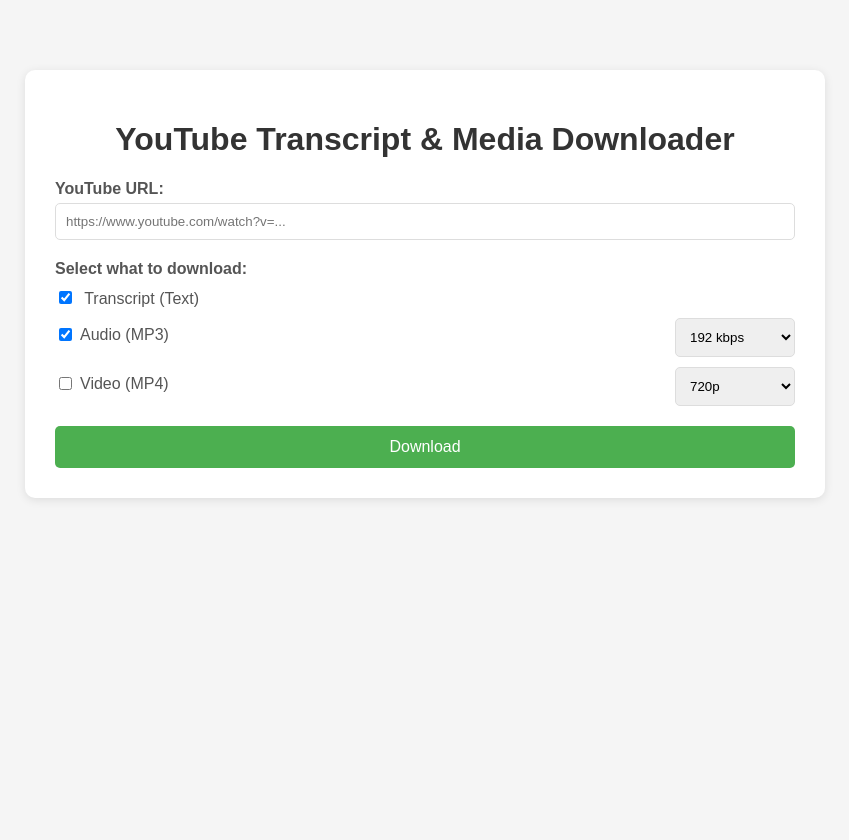
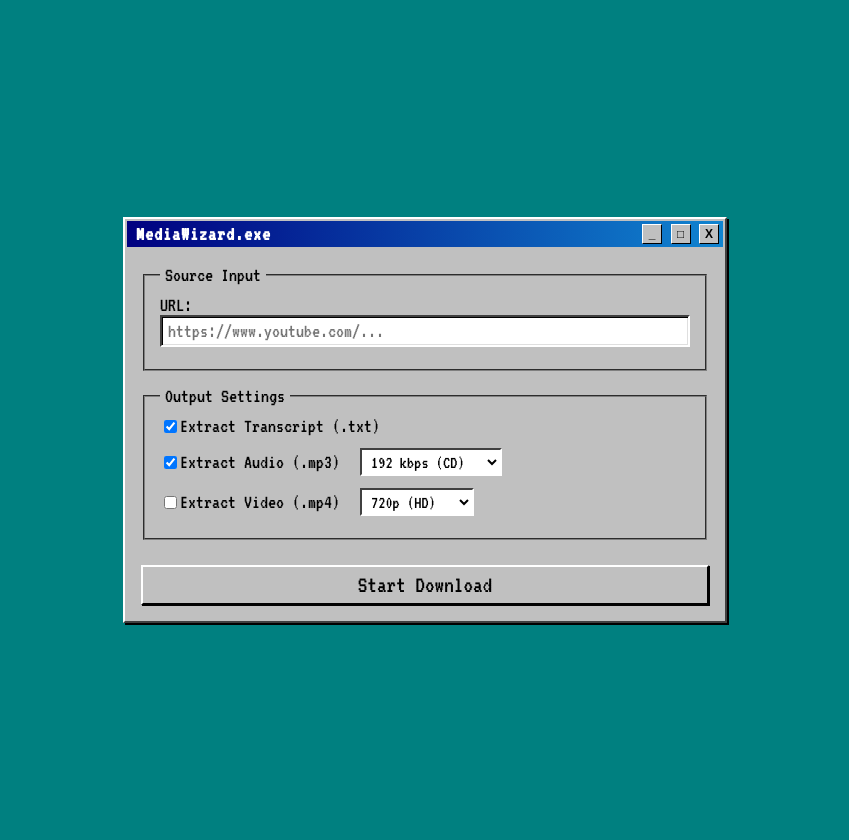
Before and after one commit to JoarFj/youtube-to-mp3, a FastAPI app: page / in a window 1280 px wide. Shown: the whole page, without its empty margins (215-1064 px from the left). Before the commit the page ends 500 px from the top, so only its background shows below. Run offline with FastAPI, Linux system fonts and the light colour scheme.

Commit message:
updated frontend!

```diff
--- a/templates/index.html
+++ b/templates/index.html
@@ -1,147 +1,261 @@
 <!DOCTYPE html>
-<html>
+<html lang="en">
 <head>
-    <title>YouTube Transcript & Media Downloader</title>
+    <meta charset="UTF-8">
+    <meta name="viewport" content="width=device-width, initial-scale=1.0">
+    <title>MediaWizard 98</title>
+    <link href="https://fonts.googleapis.com/css2?family=VT323&display=swap" rel="stylesheet">
     <style>
+        /* --- RETRO Y2K STYLES --- */
         body {
+            background-color: #008080; /* Classic Teal */
+            font-family: 'VT323', monospace;
+            display: flex;
+            justify-content: center;
+            align-items: center;
+            min-height: 100vh;
+            margin: 0;
+            padding: 20px;
+        }
+
+        /* Window Container */
+        .window {
+            background: #c0c0c0;
+            width: 100%;
+            max-width: 600px;
+            box-shadow: 2px 2px 0px #000;
+            border-top: 2px solid #fff;
+            border-left: 2px solid #fff;
+            border-right: 2px solid #404040;
+            border-bottom: 2px solid #404040;
+            display: flex;
+            flex-direction: column;
+        }
+
+        /* Title Bar */
+        .title-bar {
+            background: linear-gradient(90deg, #000080, #1084d0);
+            padding: 3px 4px;
+            display: flex;
+            justify-content: space-between;
+            align-items: center;
+            margin: 2px;
+        }
+
+        .title-bar-text {
+            color: white;
+            font-weight: bold;
+            font-size: 20px;
+            letter-spacing: 1px;
+            padding-left: 5px;
+        }
+
+        .title-bar-controls button {
+            width: 20px;
+            height: 20px;
+            min-width: 20px;
+            padding: 0;
             font-family: Arial, sans-serif;
-            max-width: 800px;
-            margin: 50px auto;
-            padding: 20px;
-            background-color: #f5f5f5;
+            font-size: 12px;
+            font-weight: bold;
+            line-height: 10px;
+            background: #c0c0c0;
+            border-top: 1px solid #fff;
+            border-left: 1px solid #fff;
+            border-right: 1px solid #000;
+            border-bottom: 1px solid #000;
+            box-shadow: none;
+            margin-left: 2px;
         }
-        .container {
-            background-color: white;
-            padding: 30px;
-            border-radius: 10px;
-            box-shadow: 0 2px 10px rgba(0,0,0,0.1);
+
+        .title-bar-controls button:active {
+            border-top: 1px solid #000;
+            border-left: 1px solid #000;
+            border-right: 1px solid #fff;
+            border-bottom: 1px solid #fff;
         }
-        h1 {
-            color: #333;
-            text-align: center;
+
+        /* Window Body */
+        .window-body {
+            padding: 16px;
+            font-size: 20px;
         }
-        .form-group {
-            margin-bottom: 20px;
+
+        /* Fieldsets (Group Boxes) */
+        fieldset {
+            border: 2px solid #808080;
+            border-style: groove;
+            margin-bottom: 15px;
+            padding: 10px 15px;
         }
+
+        legend {
+            padding: 0 5px;
+            font-size: 20px;
+        }
+
+        /* Inputs & Selects */
+        .form-row {
+            margin-bottom: 12px;
+            display: flex;
+            align-items: center;
+            flex-wrap: wrap;
+        }
+
         label {
-            display: block;
-            margin-bottom: 5px;
-            font-weight: bold;
-            color: #555;
+            cursor: pointer;
+            margin-right: 10px;
         }
+
         input[type="text"] {
             width: 100%;
-            padding: 10px;
-            border: 1px solid #ddd;
-            border-radius: 5px;
+            padding: 4px 6px;
+            font-family: 'VT323', monospace;
+            font-size: 20px;
+            border-top: 2px solid #404040;
+            border-left: 2px solid #404040;
+            border-right: 2px solid #fff;
+            border-bottom: 2px solid #fff;
+            box-shadow: inset 1px 1px 0 #000, inset -1px -1px 0 #dfdfdf;
+            background: white;
             box-sizing: border-box;
         }
+
         select {
+            font-family: 'VT323', monospace;
+            font-size: 18px;
+            padding: 2px 5px;
+            background: #fff;
+            border-top: 2px solid #404040;
+            border-left: 2px solid #404040;
+            border-right: 2px solid #fff;
+            border-bottom: 2px solid #fff;
+            margin-left: 10px;
+        }
+
+        /* Main Button */
+        button#submitBtn {
+            font-family: 'VT323', monospace;
+            font-size: 24px;
+            padding: 6px 20px;
             width: 100%;
-            padding: 10px;
-            border: 1px solid #ddd;
-            border-radius: 5px;
+            background: #c0c0c0;
+            border-top: 2px solid #fff;
+            border-left: 2px solid #fff;
+            border-right: 2px solid #000;
+            border-bottom: 2px solid #000;
+            cursor: pointer;
+            margin-top: 10px;
+            box-shadow: 1px 1px 0px #000;
         }
-        button {
-            background-color: #4CAF50;
-            color: white;
-            padding: 12px 30px;
-            border: none;
-            border-radius: 5px;
-            cursor: pointer;
-            font-size: 16px;
-            width: 100%;
+
+        button#submitBtn:active {
+            border-top: 2px solid #000;
+            border-left: 2px solid #000;
+            border-right: 2px solid #fff;
+            border-bottom: 2px solid #fff;
+            transform: translate(1px, 1px);
+            box-shadow: none;
         }
-        button:hover {
-            background-color: #45a049;
+
+        button#submitBtn:disabled {
+            color: #808080;
+            cursor: wait;
         }
-        button:disabled {
-            background-color: #cccccc;
-            cursor: not-allowed;
+
+        /* Status & Results */
+        .status-bar {
+            margin-top: 20px;
+            border-top: 2px solid #808080;
+            border-left: 2px solid #808080;
+            border-right: 2px solid #fff;
+            border-bottom: 2px solid #fff;
+            padding: 5px;
+            background: #c0c0c0;
+            min-height: 30px;
+            font-size: 18px;
         }
-        .result {
-            margin-top: 20px;
-            padding: 15px;
-            border-radius: 5px;
-            display: none;
-        }
-        .success {
-            background-color: #d4edda;
-            border: 1px solid #c3e6cb;
-            color: #155724;
-        }
-        .error {
-            background-color: #f8d7da;
-            border: 1px solid #f5c6cb;
-            color: #721c24;
-        }
-        .loading {
-            text-align: center;
-            color: #666;
-            margin-top: 20px;
-            display: none;
-        }
+
         .download-link {
             display: inline-block;
-            margin: 10px 10px 10px 0;
-            padding: 10px 20px;
-            background-color: #007bff;
-            color: white;
-            text-decoration: none;
-            border-radius: 5px;
+            margin: 5px 5px 5px 0;
+            color: blue;
+            text-decoration: underline;
+            cursor: pointer;
         }
         .download-link:hover {
-            background-color: #0056b3;
+            background-color: #000080;
+            color: white;
         }
+
+        .error-msg { color: red; font-weight: bold; }
+        .success-msg { color: #000080; font-weight: bold; }
+
+        /* Utilitites */
+        .hidden { display: none; }
     </style>
 </head>
 <body>
-    <div class="container">
-        <h1>YouTube Transcript & Media Downloader</h1>
-        <form id="downloadForm">
-            <div class="form-group">
-                <label for="url">YouTube URL:</label>
-                <input type="text" id="url" name="url" placeholder="https://www.youtube.com/watch?v=..." required>
+
+    <div class="window">
+        <div class="title-bar">
+            <div class="title-bar-text">MediaWizard.exe</div>
+            <div class="title-bar-controls">
+                <button aria-label="Minimize">_</button>
+                <button aria-label="Maximize">□</button>
+                <button aria-label="Close">X</button>
             </div>
-            <div class="form-group">
-                <label>Select what to download:</label>
-                <div style="margin-top: 10px;">
-                    <label style="display: block; margin-bottom: 10px; font-weight: normal; cursor: pointer;">
-                        <input type="checkbox" id="downloadTranscript" name="downloadTranscript" checked style="margin-right: 8px;">
-                        Transcript (Text)
-                    </label>
-                    <div style="display: flex; align-items: center; margin-bottom: 10px;">
-                        <label style="display: inline-flex; align-items: center; font-weight: normal; cursor: pointer; flex: 1;">
-                            <input type="checkbox" id="downloadAudio" name="downloadAudio" checked style="margin-right: 8px;">
-                            Audio (MP3)
-                        </label>
-                        <select id="audioQuality" name="audioQuality" style="width: 120px; margin-left: 10px;">
-                            <option value="128">128 kbps</option>
-                            <option value="192" selected>192 kbps</option>
-                            <option value="256">256 kbps</option>
-                            <option value="320">320 kbps</option>
+        </div>
+
+        <div class="window-body">
+            <form id="downloadForm">
+                <fieldset>
+                    <legend>Source Input</legend>
+                    <div class="form-row">
+                        <label for="url">URL:</label>
+                        <input type="text" id="url" name="url" placeholder="https://www.youtube.com/..." required>
+                    </div>
+                </fieldset>
+
+                <fieldset>
+                    <legend>Output Settings</legend>
+
+                    <div class="form-row">
+                        <input type="checkbox" id="downloadTranscript" name="downloadTranscript" checked>
+                        <label for="downloadTranscript">Extract Transcript (.txt)</label>
+                    </div>
+
+                    <div class="form-row">
+                        <input type="checkbox" id="downloadAudio" name="downloadAudio" checked>
+                        <label for="downloadAudio">Extract Audio (.mp3)</label>
+                        <select id="audioQuality" name="audioQuality">
+                            <option value="128">128 kbps (Low)</option>
+                            <option value="192" selected>192 kbps (CD)</option>
+                            <option value="256">256 kbps (High)</option>
+                            <option value="320">320 kbps (Max)</option>
                         </select>
                     </div>
-                    <div style="display: flex; align-items: center; margin-bottom: 10px;">
-                        <label style="display: inline-flex; align-items: center; font-weight: normal; cursor: pointer; flex: 1;">
-                            <input type="checkbox" id="downloadVideo" name="downloadVideo" style="margin-right: 8px;">
-                            Video (MP4)
-                        </label>
-                        <select id="videoQuality" name="videoQuality" style="width: 120px; margin-left: 10px;">
+
+                    <div class="form-row">
+                        <input type="checkbox" id="downloadVideo" name="downloadVideo">
+                        <label for="downloadVideo">Extract Video (.mp4)</label>
+                        <select id="videoQuality" name="videoQuality">
                             <option value="360">360p</option>
                             <option value="480">480p</option>
-                            <option value="720" selected>720p</option>
-                            <option value="1080">1080p</option>
+                            <option value="720" selected>720p (HD)</option>
+                            <option value="1080">1080p (FHD)</option>
                         </select>
                     </div>
-                </div>
+                </fieldset>
+
+                <button type="submit" id="submitBtn">Start Download</button>
+            </form>
+
+            <div id="statusArea" class="status-bar hidden">
+                <span id="statusText">Ready.</span>
+                <div id="resultContent"></div>
             </div>
-            <button type="submit" id="submitBtn">Download</button>
-        </form>
-        <div class="loading" id="loading">
-            Processing... This may take a minute...
         </div>
-        <div class="result" id="result"></div>
     </div>
 
     <script>
@@ -149,9 +263,11 @@
             e.preventDefault();
 
             const submitBtn = document.getElementById('submitBtn');
-            const loading = document.getElementById('loading');
-            const result = document.getElementById('result');
+            const statusArea = document.getElementById('statusArea');
+            const statusText = document.getElementById('statusText');
+            const resultContent = document.getElementById('resultContent');
 
+            // Inputs
             const url = document.getElementById('url').value;
             const downloadTranscript = document.getElementById('downloadTranscript').checked;
             const downloadAudio = document.getElementById('downloadAudio').checked;
@@ -159,32 +275,32 @@
             const audioQuality = document.getElementById('audioQuality').value;
             const videoQuality = document.getElementById('videoQuality').value;
 
-            // Validate at least one option is selected
+            // Validation
             if (!downloadTranscript && !downloadAudio && !downloadVideo) {
-                result.style.display = 'block';
-                result.className = 'result error';
-                result.innerHTML = '<strong>Error:</strong><br>Please select at least one download option.';
+                statusArea.classList.remove('hidden');
+                statusText.innerHTML = '<span class="error-msg">Error: Select at least one format.</span>';
+                resultContent.innerHTML = '';
                 return;
             }
 
-            // Build download_type string
+            // Prepare Request
             let downloadTypes = [];
             if (downloadTranscript) downloadTypes.push('transcript');
             if (downloadAudio) downloadTypes.push('audio');
             if (downloadVideo) downloadTypes.push('video');
             const downloadType = downloadTypes.join(',');
 
-            // Reset and show loading
-            result.style.display = 'none';
-            loading.style.display = 'block';
+            // UI Loading State
+            statusArea.classList.remove('hidden');
+            resultContent.innerHTML = '';
+            statusText.innerText = 'Processing... Please wait...';
             submitBtn.disabled = true;
+            submitBtn.innerText = "Downloading...";
 
             try {
                 const response = await fetch('/download', {
                     method: 'POST',
-                    headers: {
-                        'Content-Type': 'application/json',
-                    },
+                    headers: { 'Content-Type': 'application/json' },
                     body: JSON.stringify({
                         url: url,
                         download_type: downloadType,
@@ -195,35 +311,29 @@
 
                 const data = await response.json();
 
-                loading.style.display = 'none';
-                result.style.display = 'block';
-
                 if (data.success) {
-                    result.className = 'result success';
-                    let html = '<strong>Success!</strong><br>' + data.message + '<br><br>';
+                    statusText.innerHTML = '<span class="success-msg">Done! Files ready:</span>';
+                    let html = '';
 
                     if (data.transcript_file) {
-                        html += `<a href="/files/transcript/${encodeURIComponent(data.transcript_file)}" class="download-link" download>Download Transcript</a>`;
+                        html += `<div>[TXT] <a href="/files/transcript/${encodeURIComponent(data.transcript_file)}" class="download-link" download>Download Transcript</a></div>`;
                     }
                     if (data.audio_file) {
-                        html += `<a href="/files/audio/${encodeURIComponent(data.audio_file)}" class="download-link" download>Download Audio (MP3)</a>`;
+                        html += `<div>[MP3] <a href="/files/audio/${encodeURIComponent(data.audio_file)}" class="download-link" download>Download Audio (${audioQuality}kbps)</a></div>`;
                     }
                     if (data.video_file) {
-                        html += `<a href="/files/video/${encodeURIComponent(data.video_file)}" class="download-link" download>Download Video (MP4)</a>`;
+                        html += `<div>[MP4] <a href="/files/video/${encodeURIComponent(data.video_file)}" class="download-link" download>Download Video (${videoQuality}p)</a></div>`;
                     }
+                    resultContent.innerHTML = html;
+                } else {
+                    statusText.innerHTML = `<span class="error-msg">Server Error: ${data.message}</span>`;
+                }
 
-                    result.innerHTML = html;
-                } else {
-                    result.className = 'result error';
-                    result.innerHTML = '<strong>Error:</strong><br>' + data.message;
-                }
             } catch (error) {
-                loading.style.display = 'none';
-                result.style.display = 'block';
-                result.className = 'result error';
-                result.innerHTML = '<strong>Error:</strong><br>Failed to connect to server: ' + error.message;
+                statusText.innerHTML = `<span class="error-msg">Connection Error: ${error.message}</span>`;
             } finally {
                 submitBtn.disabled = false;
+                submitBtn.innerText = "Start Download";
             }
         });
     </script>
```
